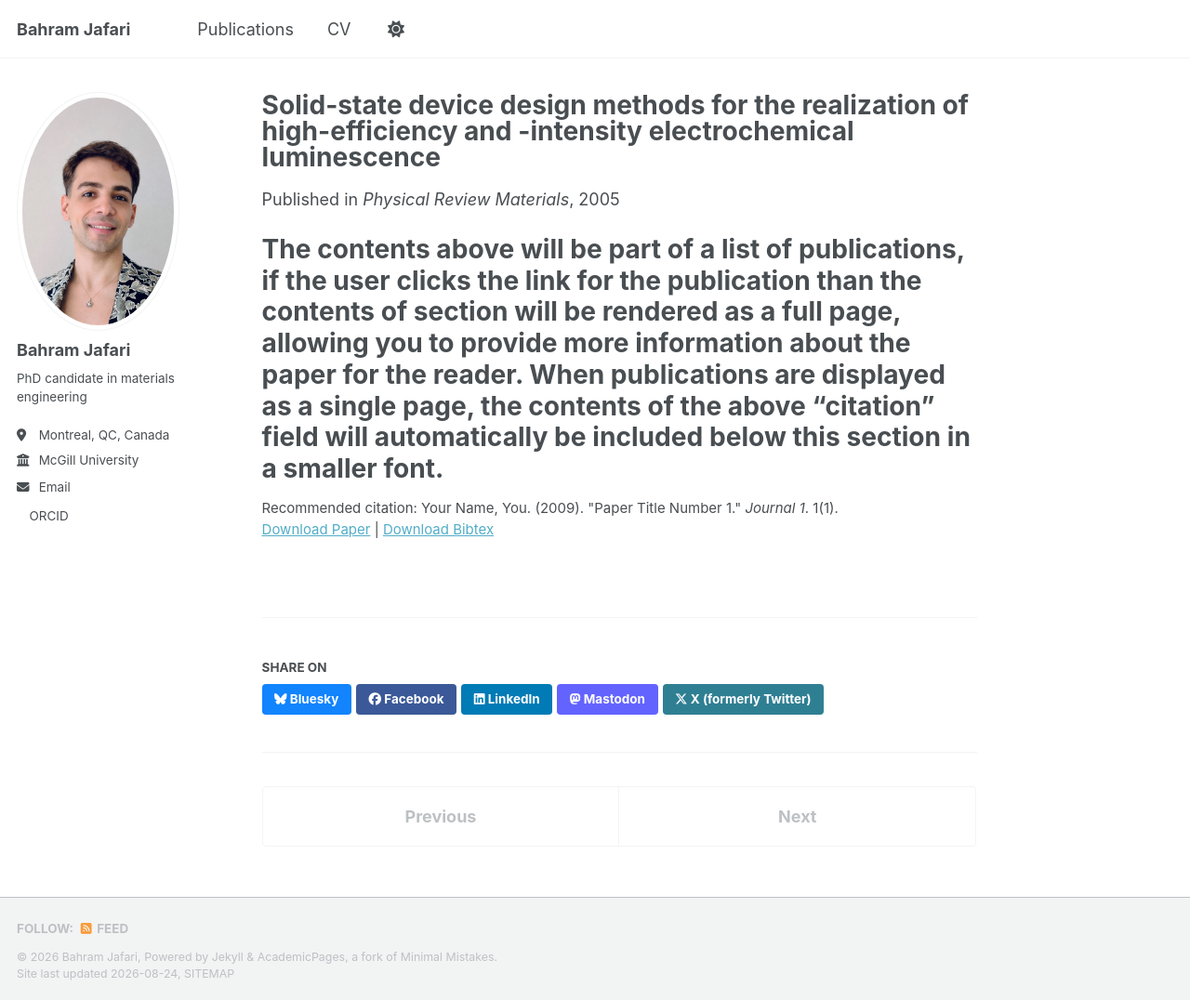
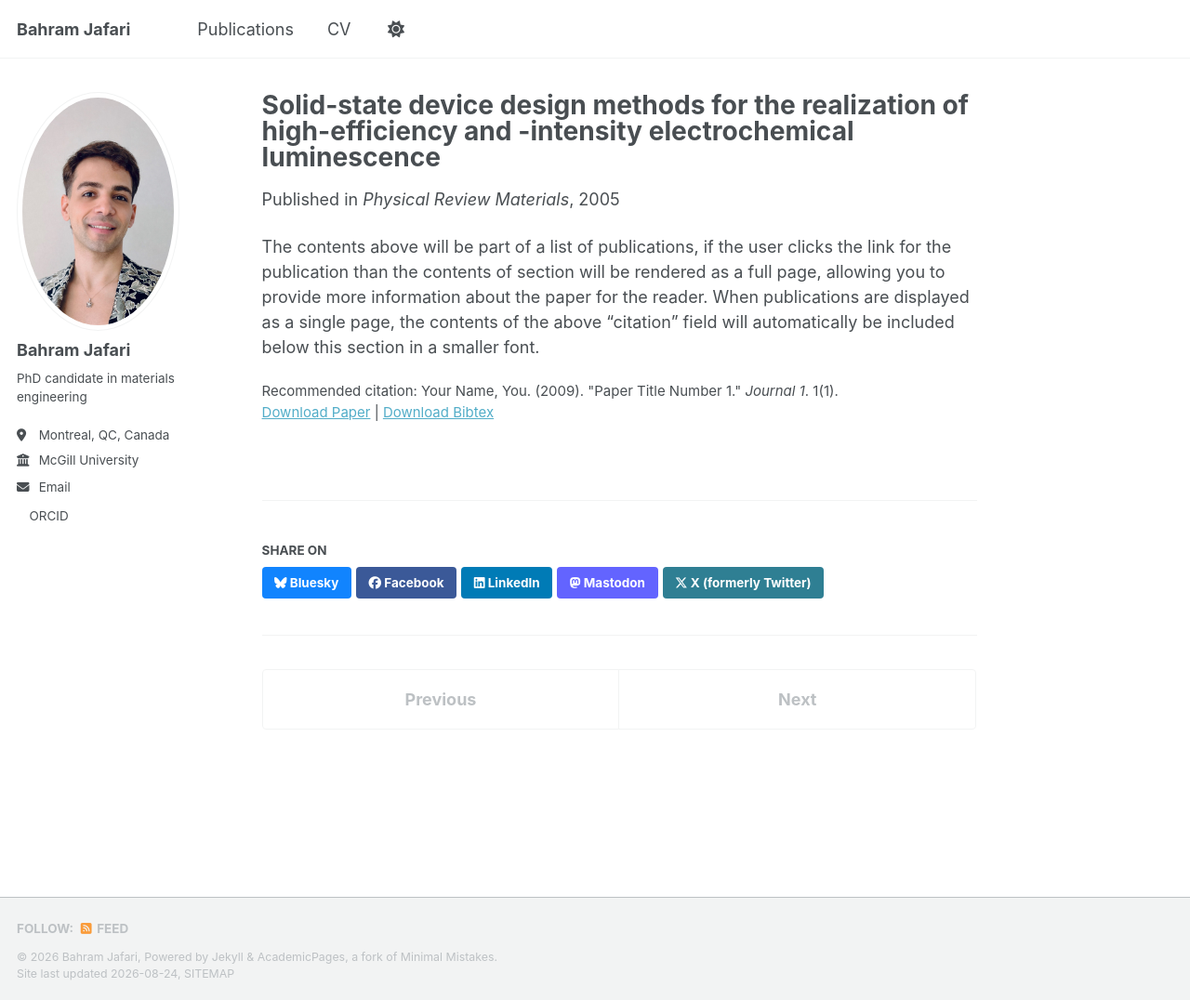
Before and after one commit to bahramjafarii/bahramjafarii.github.io, a Jekyll site: the page built from _publications/2025-02-03-paper-title-number-1.md, in a window 1280 px wide and 1076 px high. Shown: the whole window at 93% size. Built offline with Jekyll 4.4.1, drawn with Linux system fonts in a browser that asks for light colours; a style sheet for code colours, icons or effects is not loaded.

Commit message:
Fix formatting issues in publication metadata

```diff
--- a/_publications/2025-02-03-paper-title-number-1.md
+++ b/_publications/2025-02-03-paper-title-number-1.md
@@ -11,4 +11,4 @@ paperurl: 'https://doi.org/10.1103/physrevmaterials.9.025001' # 'https://academi
 bibtexurl: 'https://academicpages.github.io/files/bibtex1.bib'
 citation: 'Your Name, You. (2009). &quot;Paper Title Number 1.&quot; <i>Journal 1</i>. 1(1).'
 ---
-# The contents above will be part of a list of publications, if the user clicks the link for the publication than the contents of section will be rendered as a full page, allowing you to provide more information about the paper for the reader. When publications are displayed as a single page, the contents of the above "citation" field will automatically be included below this section in a smaller font.
+ The contents above will be part of a list of publications, if the user clicks the link for the publication than the contents of section will be rendered as a full page, allowing you to provide more information about the paper for the reader. When publications are displayed as a single page, the contents of the above "citation" field will automatically be included below this section in a smaller font.
```
